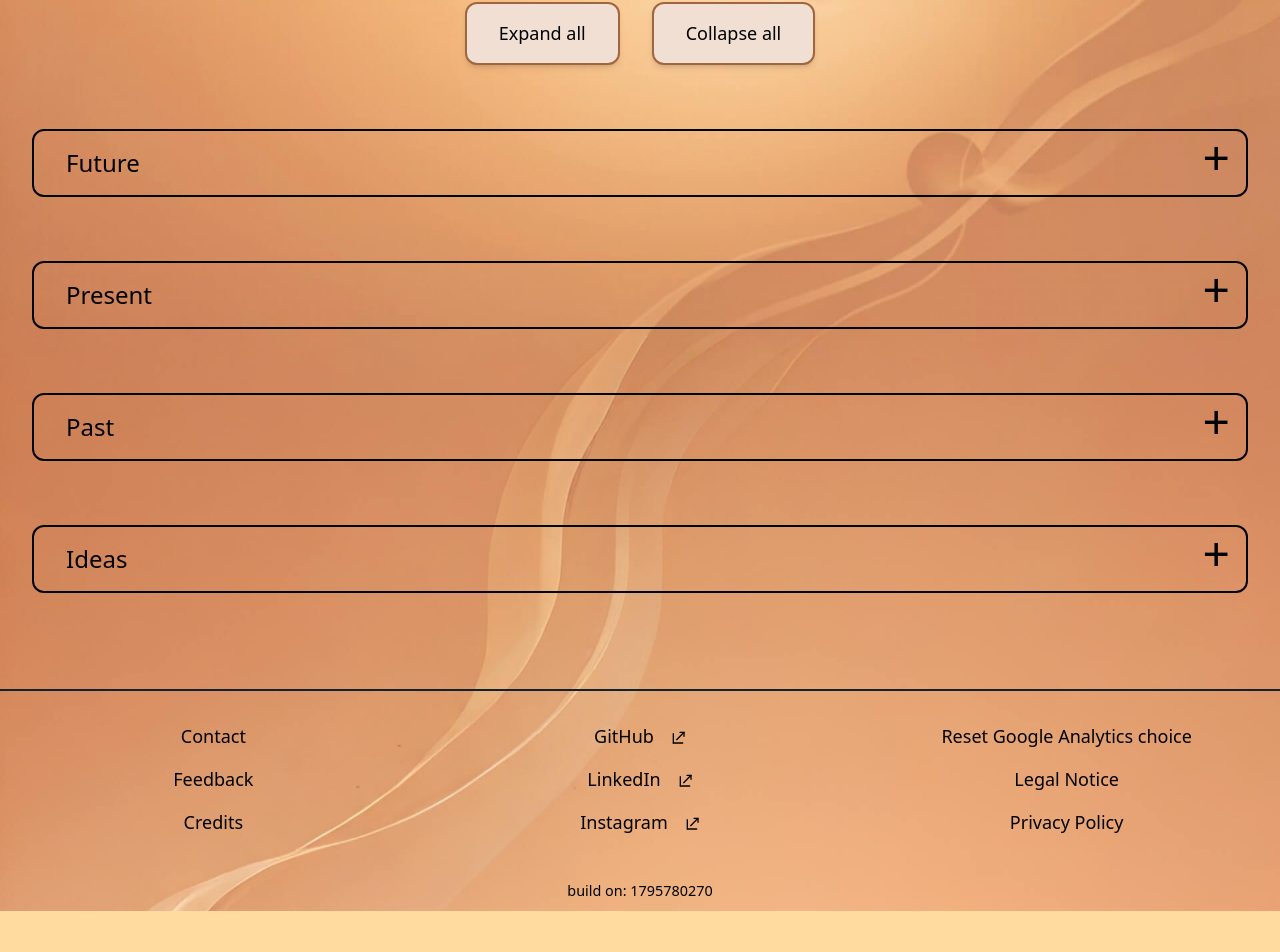
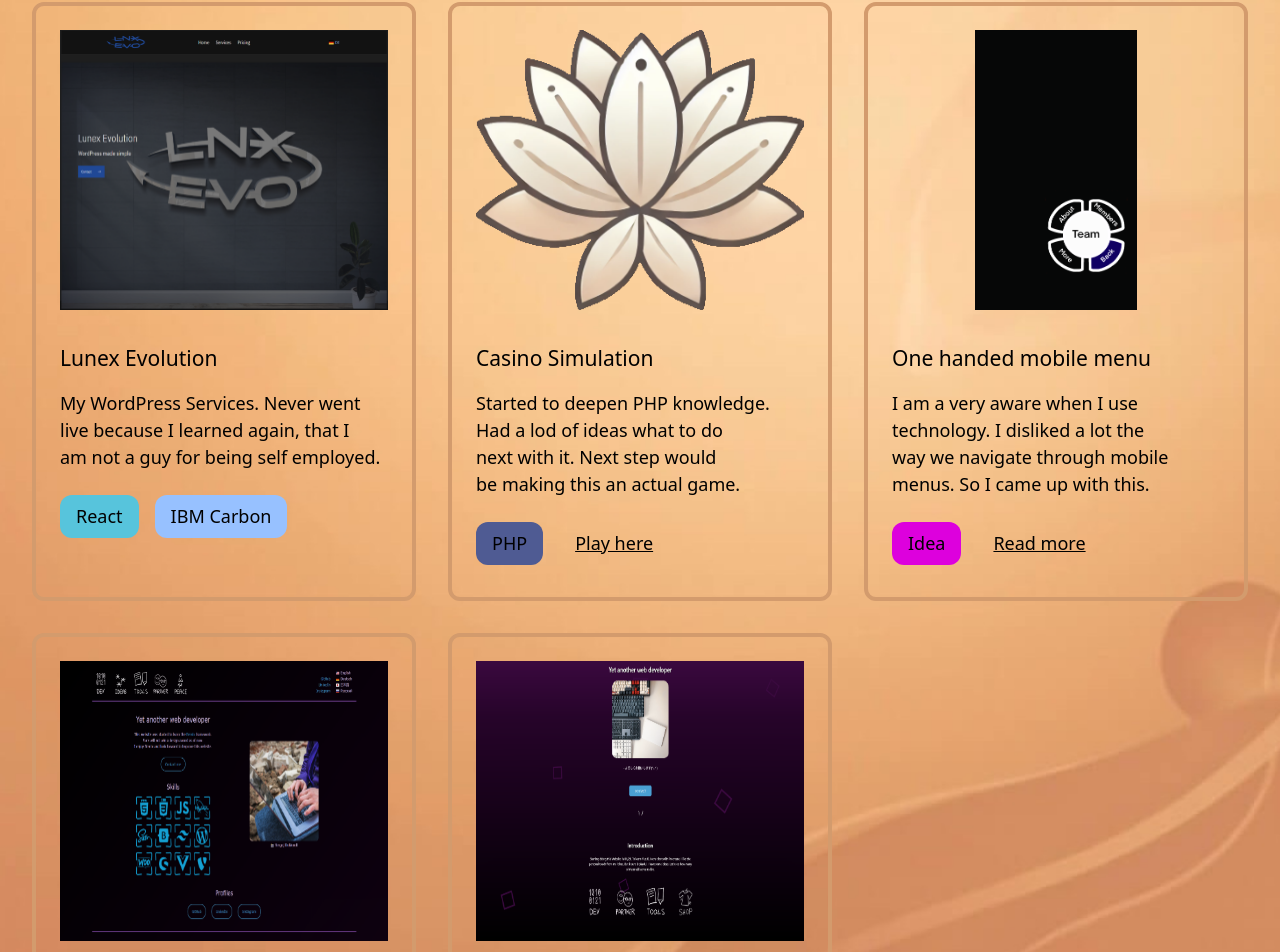
Before and after one commit to lilalunex/best-personal-website-on-the-internet, a SvelteKit app: page /projects in a window 1280 px wide. Shown: the part 340-1292 px from the top of the page. Before the commit the page ends 1251 px from the top, so only its background shows below. Built offline with nearby package versions, Linux system fonts and the light colour scheme; no server answers.

Commit message:
Project View

```diff
--- /dev/null
+++ b/src/lib/Project.svelte
@@ -0,0 +1,46 @@
+<script lang="ts">
+	export let imgSrc: string = '';
+	export let imgAlt: string = '';
+	export let title: string = '';
+	export let desc: string = '';
+	export let i1: string = '';
+	export let i1c: string = '';
+	export let i2: string = '';
+	export let i2c: string = '';
+	export let linkTest: string = '';
+	export let linkUrl: string = '';
+</script>
+
+<style>
+    @media (min-width: 1280px) {
+        img {
+            height: 280px;
+        }
+    }
+
+    p {
+        min-height: 81px;
+    }
+</style>
+
+<div class="rounded-3xl rounded-xl border-4 border-golden-tan p-6">
+	<div class="flex justify-center items-center">
+		<img src="{imgSrc}" alt="{imgAlt}" class="">
+	</div>
+	<h3 class="pb-4 pt-8">{title}</h3>
+	<p>{desc}</p>
+	{#if i1 || (linkTest && linkUrl)}
+		<div class="flex items-center pt-6 pb-2 gap-4">
+			{#if i1}
+				<span class="py-2 px-4 rounded-xl" style={i1c ? `background-color: ${i1c}` : ''}>{i1}</span>
+			{/if}
+			{#if linkTest && linkUrl}
+				<a href="{linkUrl}" class="py-2 px-4 underline">{linkTest}</a>
+			{/if}
+			{#if i2}
+				<span class="py-2 px-4 rounded-xl" style={i2c ? `background-color: ${i2c}` : ''}>{i2}</span>
+			{/if}
+		</div>
+	{/if}
+
+</div>
--- a/src/routes/projects/+page.svelte
+++ b/src/routes/projects/+page.svelte
@@ -1,158 +1,62 @@
 <script lang="ts">
-    let isOpen = {
-        future: false,
-        present: false,
-        past: false,
-        ideas: false
-    };
-
-    const expandAll = () => {
-        isOpen = {
-            future: true,
-            present: true,
-            past: true,
-            ideas: true
-        };
-    };
-
-    const collapseAll = () => {
-        isOpen = {
-            future: false,
-            present: false,
-            past: false,
-            ideas: false
-        };
-    };
+	import Project from '$lib/Project.svelte';
 </script>
 
-<!--    <div class="bg-warm-beige dark:bg-darkreader-warm-beige">-->
 <div>
-    <div class="container mx-auto py-8 md:py-16 px-8">
-        <h1 class="title text-center underline breathing-title text-[48px] xl:text-[64px] text-shadow-[2px_1px_0_black]">
-            Projects
-        </h1>
+	<div class="container mx-auto py-8 xl:py-16 px-8">
+		<h1 class="title text-center underline breathing-title text-[48px] xl:text-[64px] text-shadow-[2px_1px_0_black]">
+			Projects
+		</h1>
 
-        <div class="flex items-center justify-center pt-8 gap-8">
-            <button class="bg-button-ctrl border-deeper-brown border-2 rounded-xl px-8 py-4 relative overflow-hidden transition-all duration-300 ease-in-out shadow-md group hover:shadow-[0px_10px_20px_rgba(0,0,0,0.3)] dark:darkreader-earthy-brown"
-                    on:click={expandAll}>
-                <span class="relative inline-block before:content-[''] before:absolute before:left-1/2 before:bottom-0 before:w-0 before:h-[2px] before:bg-button-hover-underline-1 before:opacity-100 before:transition-all before:duration-300 before:origin-center group-hover:before:left-0 group-hover:before:w-full">Expand all</span>
-            </button>
-            <button class="bg-button-ctrl border-deeper-brown border-2 rounded-xl px-8 py-4 relative overflow-hidden transition-all duration-300 ease-in-out shadow-md group hover:shadow-[0px_10px_20px_rgba(0,0,0,0.3)] dark:darkreader-earthy-brown"
-                    on:click={collapseAll}>
-                <span class="relative inline-block before:content-[''] before:absolute before:left-1/2 before:bottom-0 before:w-0 before:h-[2px] before:bg-button-hover-underline-1 before:opacity-100 before:transition-all before:duration-300 before:origin-center group-hover:before:left-0 group-hover:before:w-full">Collapse all</span>
-            </button>
-        </div>
+		<div class="pt-8 grid grid-cols-1 xl:grid-cols-3 gap-4 xl:gap-8">
 
-        <div class="my-8 md:my-16 border-2 border-button-ctrl-2 rounded-xl text-color-ctrl dark:text-darkreader-earthy-brown">
-            <h2>
-                <button class="relative cursor-pointer text-2xl pl-8 py-4 w-full text-left flex justify-between items-center"
-                        on:click={() => isOpen.future = !isOpen.future}>
-                    Future
-                    <span class={`absolute right-4 bottom-3.5 text-5xl transition-transform duration-300 transform ${isOpen.future ? 'rotate-45' : ''}`}>+</span>
-                </button>
-            </h2>
+			<Project imgSrc="projects/lnxevo.png" imgAlt="Lunex Evolution" title="Lunex Evolution"
+					 desc="My WordPress Services. Never went live because I learned again, that I am not a guy for being self employed."
+					 i1="React" i1c="#57C4DC" i2="IBM Carbon" i2c="#97C1FF"
+			/>
 
-            <div class={`overflow-hidden transition-all duration-300 ease-in-out ${isOpen.future ? "max-h-100 opacity-100" : "max-h-0 opacity-0"}`}>
-                <div class="ml-8 pb-8">
-                    <p class="pt-4"><span class="fw-bold">[ ]</span> The Coworking Hub</p>
-                    <p class="pt-4"><span class="fw-bold">[ ]</span> <span class="italic">Make this page better looking...</span>
-                    </p>
-                </div>
-            </div>
-        </div>
+			<Project imgSrc="lotus.png" imgAlt="Casino Simulation" title="Casino Simulation"
+					 desc="Started to deepen PHP knowledge. Had a lod of ideas what to do next with it. Next step would be making this an actual game."
+					 i1="PHP" i1c="#4F5B93" linkTest="Play here"
+					 linkUrl="https://lilalunex.dev/casino-simulation/index.php"
+			/>
 
-        <div class="my-8 md:my-16 border-2 border-button-ctrl-2 rounded-xl text-color-ctrl dark:text-darkreader-earthy-brown">
-            <h2>
-                <button class="relative cursor-pointer text-2xl pl-8 py-4 w-full text-left flex justify-between items-center"
-                        on:click={() => isOpen.present = !isOpen.present}>
-                    Present<span
-                        class={`absolute right-4 bottom-3.5 text-5xl transition-transform duration-300 transform ${isOpen.present ? 'rotate-45' : ''}`}>+</span>
-                </button>
-            </h2>
+			<Project imgSrc="one-handed-mobile-menu/three.png" imgAlt="One handed mobile menu"
+					 title="One handed mobile menu"
+					 desc="I am a very aware when I use technology. I disliked a lot the way we navigate through mobile menus. So I came up with this."
+					 i1="Idea" i1c="#DD00DD" linkTest="Read more" linkUrl="/projects/one-handed-mobile-menu"
+			/>
 
-            <div class={`overflow-hidden transition-all duration-300 ease-in-out ${isOpen.present ? "max-h-100 opacity-100" : "max-h-0 opacity-0"}`}
-                 aria-expanded={isOpen.present}>
-                <div class="ml-8 pb-8">
-                    <p class="pt-4">
-                        <span class="fw-bold">[ ]</span> Casino Simulation - <a
-                            href="https://lilalunex.dev/casino-simulation/index.php"
-                            class="color-project-link-ctrl dark:color-darkreader-earthy-brown hover:underline underline">Playable
-                        here</a> - Github
-                        Repository:<a href="https://github.com/lilalunex/casino-simulation/"
-                                      class="color-project-link-ctrl dark:color-darkreader-earthy-brown ml-4 hover:underline underline">This
-                        Tab</a><a
-                            href="https://github.com/lilalunex/casino-simulation/"
-                            class="color-project-link-ctrl dark:color-darkreader-earthy-brown ml-4 hover:underline underline">New
-                        Tab</a>
-                    </p>
-                    <p class="pt-4">
-                        <span class="fw-bold">[ ]</span> This website you currently on - Github
-                        Repository:<a href="https://github.com/lilalunex/best-personal-website-on-the-internet/"
-                                      class="color-project-link-ctrl dark:color-darkreader-earthy-brown ml-4 hover:underline underline">This
-                        Tab</a><a
-                            href="https://github.com/lilalunex/best-personal-website-on-the-internet/"
-                            class="color-project-link-ctrl dark:color-darkreader-earthy-brown ml-4 hover:underline underline">New
-                        Tab</a>
-                    </p>
-                </div>
-            </div>
-        </div>
+			<Project imgSrc="lilalunex_2024/desktop.png" imgAlt="2024 Website" title="2024 Website"
+					 desc="I liked this one. Turned out to be pretty good looking on mobile. I didn't put much time into that."
+					 i1="Remix (React)" i1c="#719ACC" linkTest="Read more" linkUrl="/projects/lilalunex_2024"
+			/>
 
-        <div class="my-8 md:my-16 border-2 border-button-ctrl-2 rounded-xl text-color-ctrl dark:text-darkreader-earthy-brown">
-            <h2>
-                <button class="relative cursor-pointer text-2xl pl-8 py-4 w-full text-left flex justify-between items-center"
-                        on:click={() => isOpen.past = !isOpen.past}>
-                    Past
-                    <span class={`absolute right-4 bottom-3.5 text-5xl transition-transform duration-300 transform ${isOpen.past ? 'rotate-45' : ''}`}>+</span>
-                </button>
-            </h2>
+			<Project imgSrc="projects/website2023.png" imgAlt="2023 Website" title="2023 Website"
+					 desc="Started back then to learn VueJS."
+					 i1="Vue" i1c="#42B883" linkTest="Visit here"
+					 linkUrl="https://lilalunex.dev/first-vue-website/index.html"
+			/>
 
-            <div class={`overflow-hidden transition-all duration-300 ease-in-out ${isOpen.past ? "max-h-100 opacity-100" : "max-h-0 opacity-0"}`}>
-                <div class="ml-8 pb-8">
-                    <p class="pt-4"><span class="fw-bold">[X]</span> Idea: One handed mobile menu:
-                        <a href="/projects/one-handed-mobile-menu"
-                           class="color-project-link-ctrl dark:color-darkreader-earthy-brown ml-4 hover:underline underline">Show
-                            me</a>
-                    </p>
-                    <p class="pt-4"><span class="fw-bold">[X]</span> 2024 Website - Used learning Remix (React
-                        Framework) -
-                        <a href="/projects/lilalunex_2024"
-                           class="color-project-link-ctrl dark:color-darkreader-earthy-brown ml-4 hover:underline underline">Show
-                            me</a>
-                    </p>
-                    <p class="pt-4"><span class="fw-bold">[X]</span> 2023 Website - Used learning VueJS -
-                        <a href="https://lilalunex.dev/first-vue-website/index.html"
-                           class="color-project-link-ctrl dark:color-darkreader-earthy-brown ml-4 hover:underline underline">This
-                            Tab</a>
-                        <a href="https://lilalunex.dev/first-vue-website/index.html" target="_blank"
-                           class="color-project-link-ctrl dark:color-darkreader-earthy-brown ml-4 hover:underline underline">New
-                            Tab</a>
-                    </p>
-                </div>
-            </div>
-        </div>
+		</div>
 
-        <div class="my-8 border-2 border-button-ctrl-2 rounded-xl text-color-ctrl dark:text-darkreader-earthy-brown">
-            <h2>
-                <button class="relative cursor-pointer text-2xl pl-8 py-4 w-full text-left flex justify-between items-center"
-                        on:click={() => isOpen.ideas = !isOpen.ideas}>
-                    Ideas
-                    <span class={`absolute right-4 bottom-3.5 text-5xl transition-transform duration-300 transform ${isOpen.ideas ? 'rotate-45' : ''}`}>+</span>
-                </button>
-            </h2>
+		<h2 class="pt-16 breathing-title underline color-golden-tan text-[32px] xl:text-[48px] text-shadow-[2px_1px_0_black] text-center">
+			Ideas
+		</h2>
 
-            <div class={`overflow-hidden transition-all duration-300 ease-in-out ${isOpen.ideas ? "max-h-100 opacity-100" : "max-h-0 opacity-0"}`}>
-                <div class="ml-8 pb-8">
-                    <p class="pt-4">- GUI for Casino Simulation -> release as actual game
-                        (Go directly all in and it with Rust...?)</p>
-                    <p class="pt-4">- Socialize Browser MMO - Idea come from to have something to
-                        play with your friends at the evenning. A game where you can just hop in without much this
-                        and
-                        that.</p>
-                    <p class="pt-4">- Nexx <span class="italic">(Psst... super secret)</span></p>
-                    <p class="pt-4">- Image Repeater</p>
-                </div>
-            </div>
-        </div>
-    </div>
+		<div class="pt-8 grid grid-cols-1 xl:grid-cols-3 gap-4 xl:gap-8">
+
+			<Project imgSrc="lotus.png" imgAlt="Nexx" title="Nexx"
+					 desc="
+					 	Sharing content to all your friends / followers. Mainly as an exercise for me to create a fullstack app. But I do feel like there can something bigger to this.
+					 "
+			/>
+
+			<Project imgSrc="lotus.png" imgAlt="The Coworking Hub" title="The Coworking Hub"
+					 desc="An idea for an website about coworking. Showing the world about pomodoro timer, coworking twitch streams to find communities / body doubling and provide other similar resources."
+			/>
+
+		</div>
+
+	</div>
 </div>
```
Also changed, not shown: static/projects/lnxevo.png (added), static/projects/website2023.png (added).
